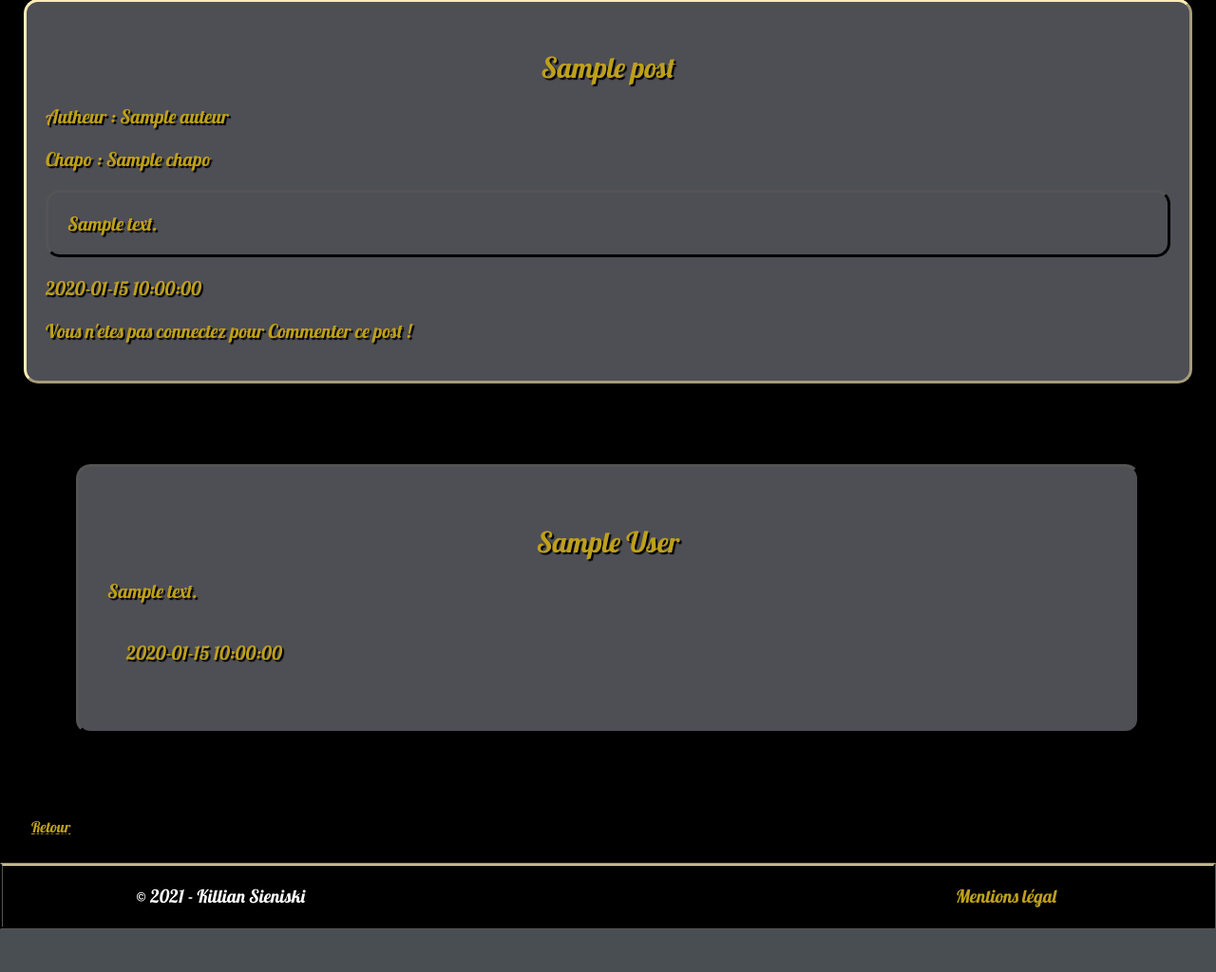
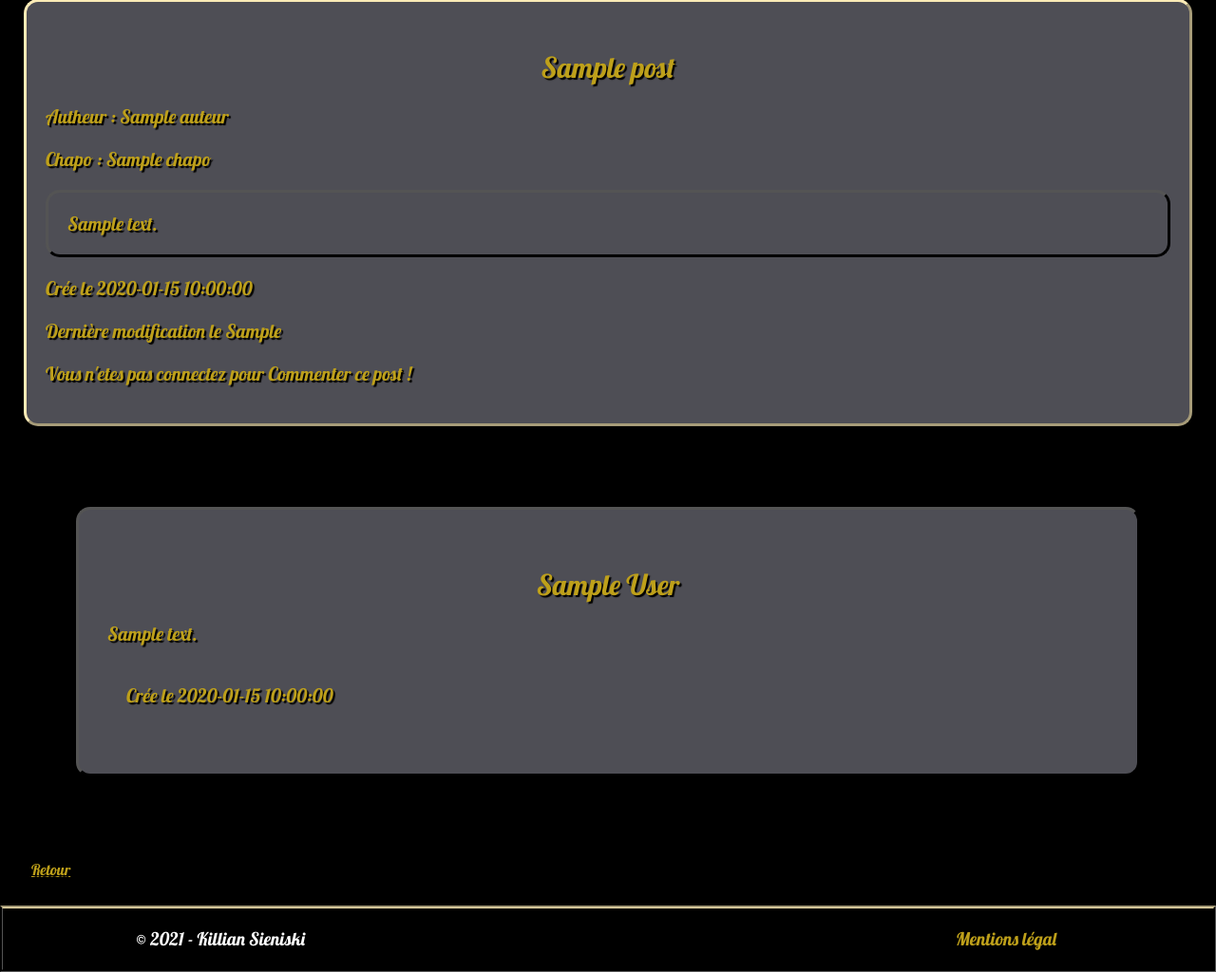
Before and after one commit to KillianSb/Projet-5-BlogPHP, a PHP site: template Blog-P5/Public/Views/viewPost.twig in a window 1280 px wide. Shown: the part 526-1550 px from the top of the page at 95% size. Before the commit the page ends 1505 px from the top, so only its background shows below. Run offline with PHP 8.4, Linux system fonts and the light colour scheme; the template is opened without the code that fills it: most values are stand-ins (such as "Sample title", 1, 10 or a date in 2020); some libraries are stand-ins or nearby versions.

Commit message:
Update viewPost.twig

```diff
--- a/Blog-P5/Public/Views/viewPost.twig
+++ b/Blog-P5/Public/Views/viewPost.twig
@@ -32,7 +32,10 @@
                     <p class="author">Autheur : {{post.auteur}}</p>
                     <p class="chapo">Chapo : {{post.chapo}}</p>
                     <p class="content">{{post.contenu}}</p>
-                    <p class="dateCreate">{{post.dateCreate}}</p>
+                    <p class="dateCreate">Crée le {{post.dateCreate}}</p>
+                    {% if post.lastModif != null %}
+                        <p class="dateModif">Dernière modification le {{post.lastModif}}</p>
+                    {% endif %}
                     <div class="containerContentBlog">
                         <div class="button">
                             <input type="hidden" name="post_id" value="{{post.id}}"></input>
@@ -56,7 +59,7 @@
             <div class="postcomment">
                 <p class="author_comment">{{comment.author}}</p>
                 <p class="comment">{{comment.comment}}</p>
-                <p class="comment_date">{{comment.comment_date}}</p>
+                <p class="comment_date">Crée le {{comment.comment_date}}</p>
                 <div class="button">
                     <input type="hidden" name="comment_id" value="{{comment.id}}"></input>
                     {% block connecte_2 %}
```
